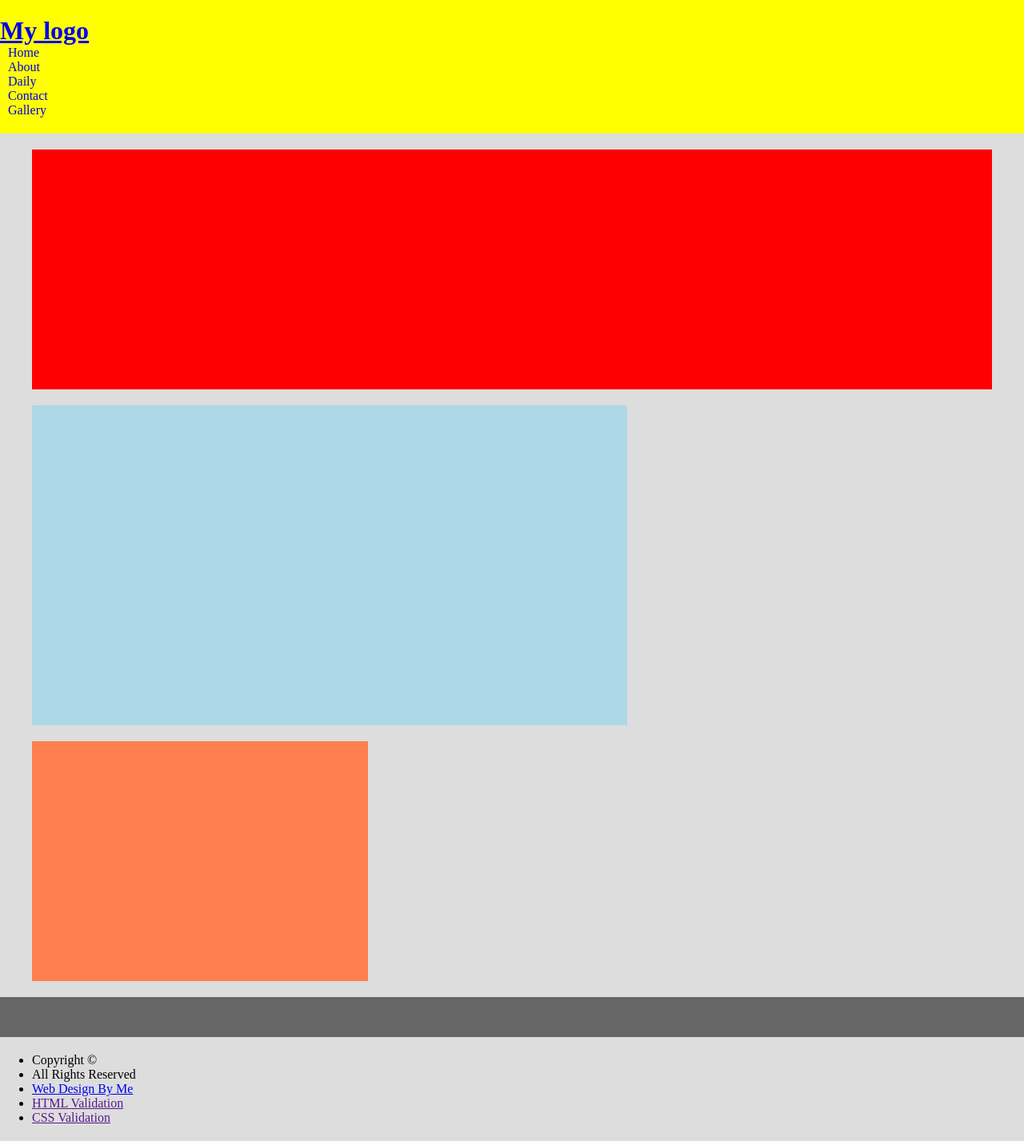
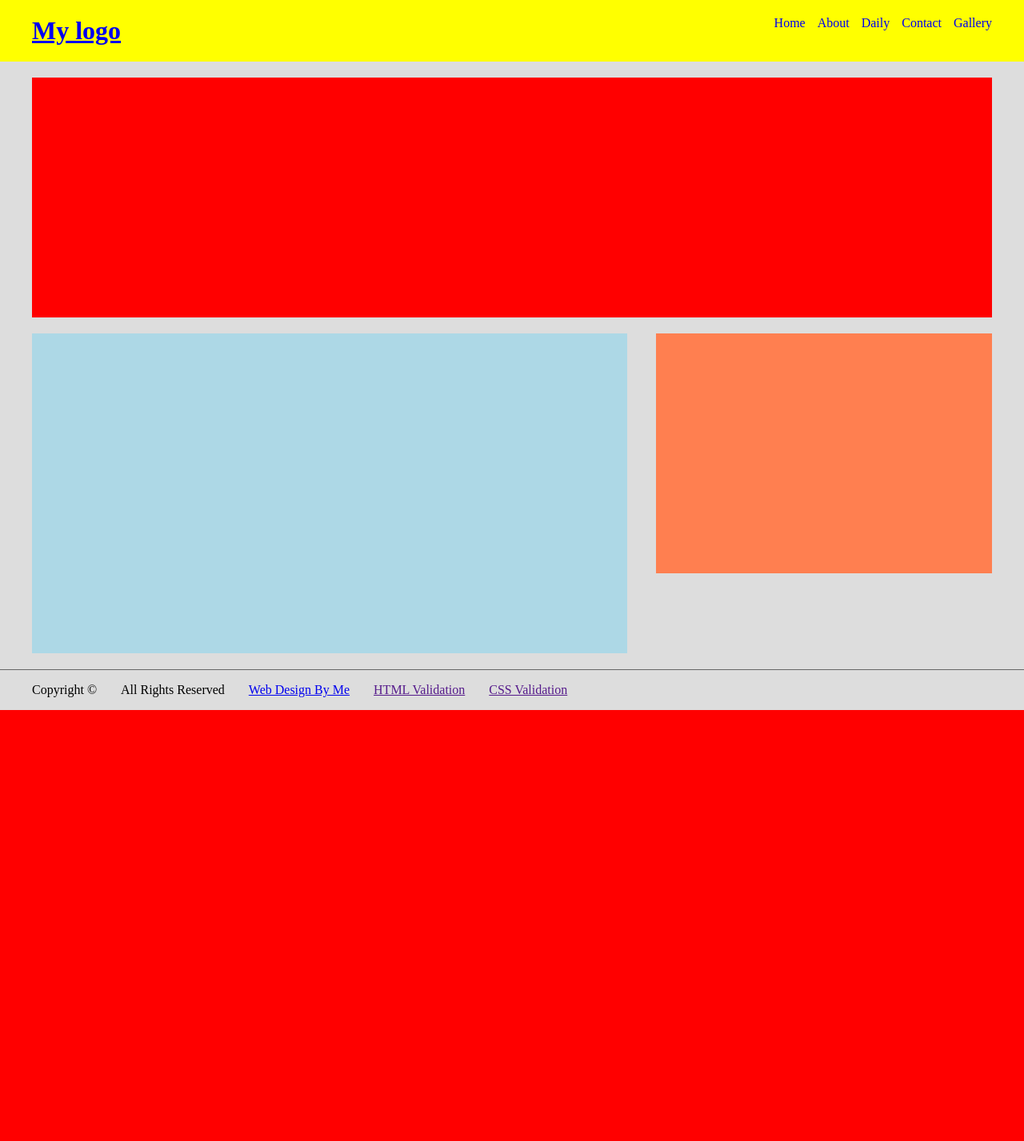
Before and after one commit to BeartoothHiker/it261, a PHP site: page / in a window 1280 px wide. Shown: the whole page at 80% size. After the commit the page ends 888 px from the top, so only its background shows below. Run offline with PHP 8.4, Linux system fonts and the light colour scheme.

Commit message:
cleanup and prep for week1 work

```diff
--- a/newlocation/css/style.css
+++ b/newlocation/css/style.css
@@ -14,26 +14,30 @@
   background: yellow;
   overflow: hidden; /*why */
   padding: 20px 0;
+}
 
+#inner-header,
+#inner-footer {
+  margin:0 auto;
+  max-width: 1200px;
+}
+
+#logo {
+  float:left;
 }
 
 nav ul {
-  /* float: right; */
+  float: right;
 }
 
 nav li {
-  /* float: left; */
-  margin-left: 10px;
+  float: left;
+  margin-left: 15px;
   list-style-type: none;
 }
 
 nav a {
   text-decoration: none
-}
-
-#inner-footer, #innner-header {
-  margin:20px auto;
-  max-width: 1200px;
 }
 
 #wrapper {
@@ -45,37 +49,41 @@
   height: 300px;
   background: #f00;
   margin-bottom: 20px;
-  /* clear:both; */
+  clear:both;
 }
 
 main {
   width: 62%;
   height: 400px;
   background: lightblue;
-  /*float: right;*/
   margin-bottom: 20px;
+  float: left;
 }
 
 aside {
   width: 35%;
   height: 300px;
   background: coral;
-  /* float: left; */
+  float: right;
+}
+
+#footer-clear {
+  clear: both;
 }
 
 footer {
   border-top: 1px solid #666;
-  background: #666;
+  //background: #666;
   height: 50px;
-  /* clear: both; */
+  line-height: 50px; /* center vertically */
 }
 
 footer li {
-  /* float:left; */
-  margin-right: 0px;
+  float:left;
+  margin-right: 30px;
   list-style-type: none;
 
   /* vertically center*/
-  height: 50px;
-  line-height: 50px;
+  /* height: 50px; */
+  /* line-height: 50px; */
 }
--- a/newlocation/index.html
+++ b/newlocation/index.html
@@ -31,14 +31,15 @@
 
     <main>
 
-    </main>
+    </main> <!-- end main-->
 
     <aside>
 
-    </aside>
+    </aside> <!-- end aside -->
   </div> <!-- end wrapper -->
 
-  <footer></footer>
+  <div id="footer-clear"></div>
+  <footer>
     <div id="inner-footer">
       <ul>
         <li>Copyright &copy;</li>
@@ -47,7 +48,7 @@
         <li><a href="">HTML Validation</a></li>
         <li><a href="">CSS Validation</a></li>
       </ul>
-    </div> <!-- rnd inner-footer-->
-  </footer>
+    </div> <!-- end inner-footer-->
+  </footer> <!-- end footer -->
 </body>
 </html>
```
Lines whose indentation alone changed are shown as unchanged.
